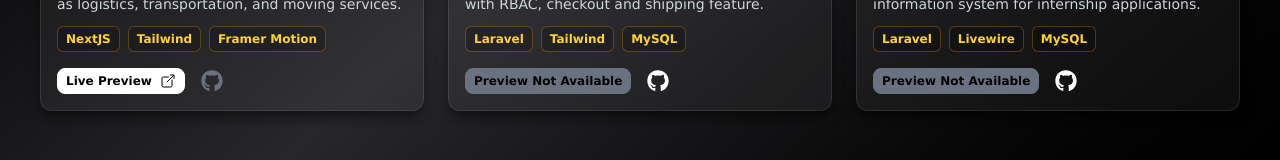
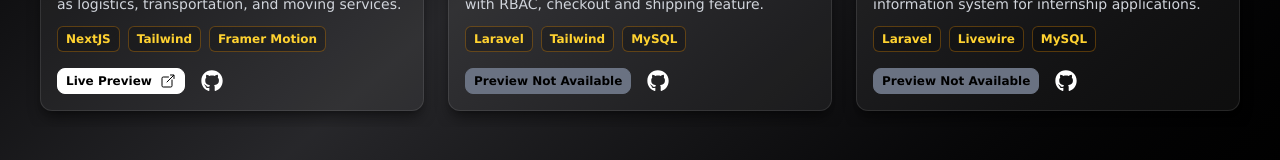
Before and after one commit to genta-bahana-nagari/portfolio-page, a Next.js app: page /project in a window 1280 px wide. Shown: the part 715-875 px from the top of the page. Built offline with nearby package versions, Linux system fonts and the light colour scheme; no server answers.

Commit message:
add: new projects

```diff
--- a/src/content/projects.ts
+++ b/src/content/projects.ts
@@ -6,8 +6,8 @@ export const projects: Project[] = [
     isUnderDevelopment: true,
     description: "Trucks reservation platform for quick needs such as logistics, transportation, and moving services.",
     techStack: ["NextJS", "Tailwind", "Framer Motion"],
-    github: null,
-    preview: "https://example.com",
+    github: "https://github.com/genta-bahana-nagari/truckora",
+    preview: "https://truckora.gentabahana.web.id",
     image: "/images/projects/Truckora.png",
   },
   {
```
